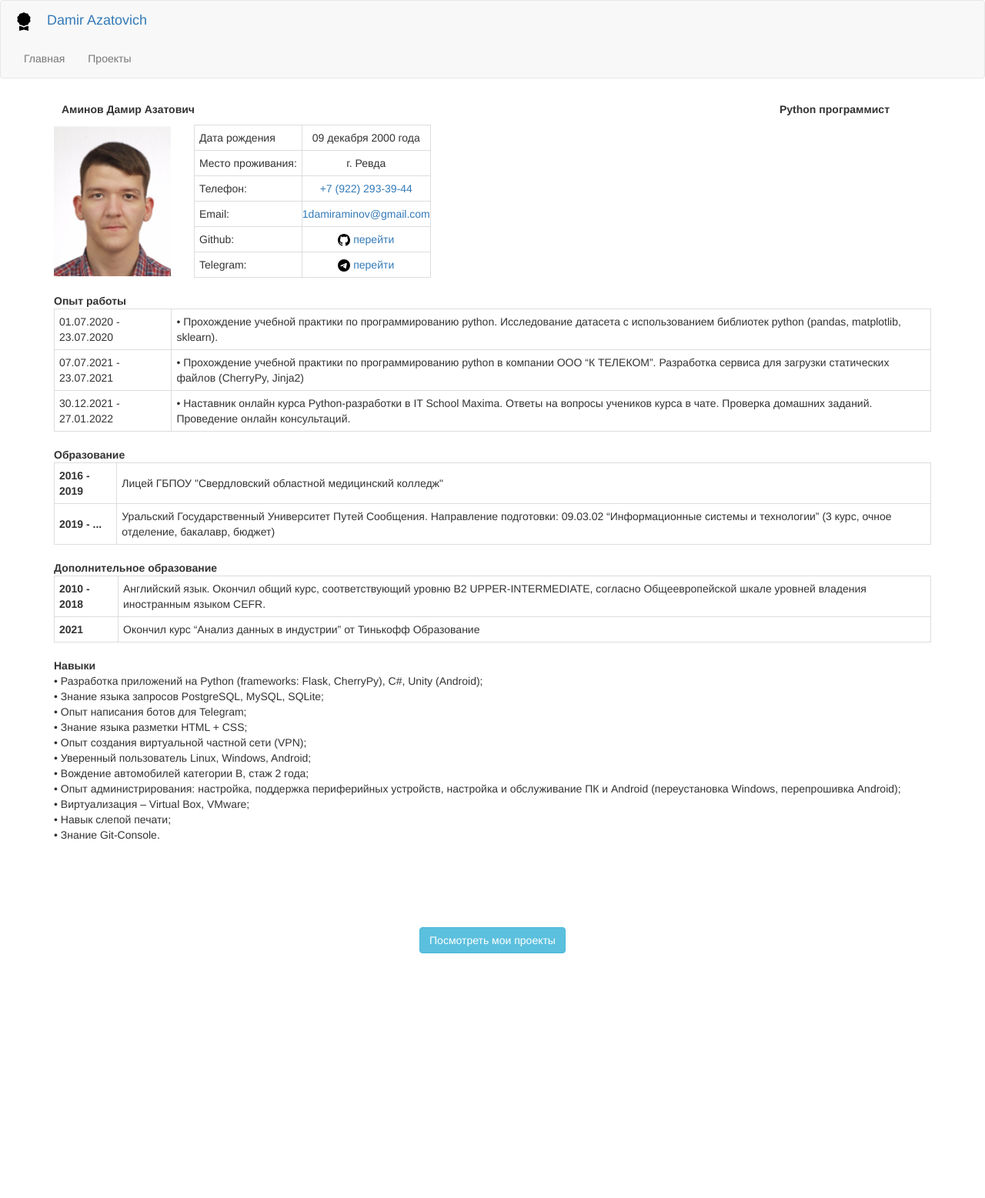
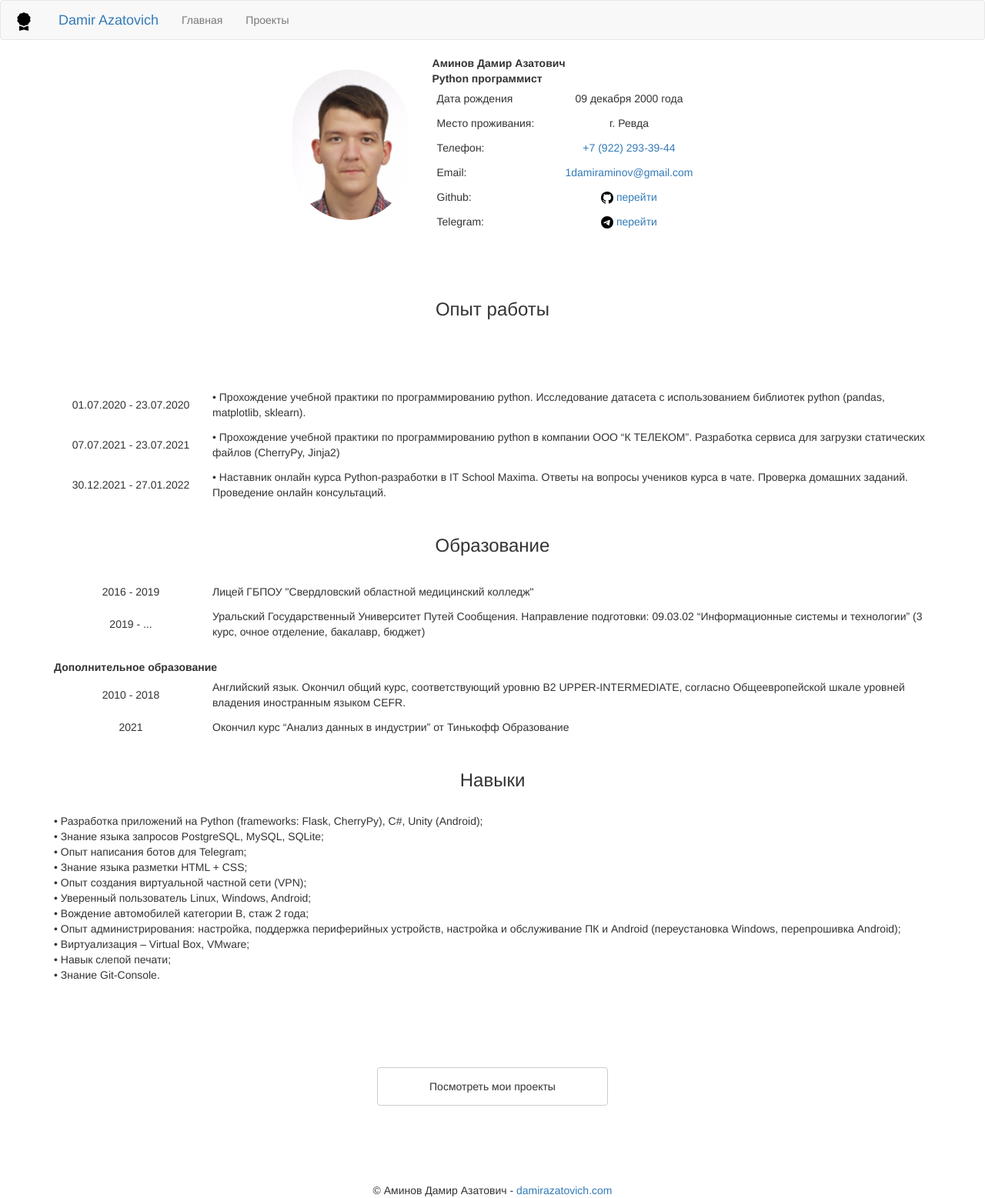
Before and after one commit to damiraminov1/DamirAzatovichSite, a Flask app: page / in a window 1280 px wide. Shown: the whole page at 77% size. Before the commit the page ends 1239 px from the top, so only its background shows below. Run offline with Flask 2, Linux system fonts and the light colour scheme; some libraries are stand-ins or nearby versions.

Commit message:
html files edited

```diff
--- a/app/main/routes.py
+++ b/app/main/routes.py
@@ -5,9 +5,9 @@ from flask import render_template
 @bp.route('/index', methods=['GET', 'POST'])
 @bp.route('/', methods=['GET', 'POST'])
 def index():
-    return render_template('main/index.html')
+    return render_template('main/index.html', title='Главная')
 
 
 @bp.route('/projects', methods=['GET', 'POST'])
 def projects():
-    return render_template('main/projects.html')
+    return render_template('main/projects.html', title='Проекты')
--- a/app/templates/main/base.html
+++ b/app/templates/main/base.html
@@ -1,8 +1,13 @@
 {% extends 'bootstrap/base.html' %}
 
+{% block title %}
+    {{ title }} - Аминов Дамир Азатович
+{% endblock %}
+
+{% block body %}
     {% block navbar %}
         <nav class="navbar navbar-default" style="min-width: 1252px">
-        <div class="container-fluid">
+            <div class="container-fluid, text-right">
                 <div class="navbar-brand" href={{ url_for('main.index') }}>
                     <a href="{{ url_for('main.index') }}">
                         <img src="{{ url_for('static', filename = 'icons/award-fill.svg') }}" alt="" width="30" height="24" class="d-inline-block align-text-top">
@@ -20,7 +25,12 @@
             </div>
         </nav>
     {% endblock %}
-
     {% block content %}
         {% block app_content %}{% endblock %}
     {% endblock %}
+    {% block footer %}
+        <div class="text-center">
+            &copy; Аминов Дамир Азатович - <a href="https://damirazatovich.com">damirazatovich.com</a>
+        </div>
+    {% endblock %}
+{% endblock %}
--- a/app/templates/main/index.html
+++ b/app/templates/main/index.html
@@ -1,17 +1,14 @@
 {% extends 'main/base.html' %}
 
-{% block app_content %}
+{% block content %}
     <div class="container mt-4" style="min-width: 1170px">
-        <table>
-            <tr style="margin-left: 50px">
-                <td style="padding: 10px"><b>Аминов Дамир Азатович</b></td>
-                <td style="padding-left: 750px"><b>Python программист</b></td>
-            </tr>
-        </table>
-        <table>
+        <table style="margin-left: auto; margin-right: auto">
             <tr>
-                <td><img src="{{ url_for('static', filename = 'images/Avatar.jpg') }}" width="115%" height="115%"></td>
-                <td><table class="table-bordered" style="margin-left: 50px">
+                <td><img src="{{ url_for('static', filename = 'images/Avatar.jpg') }}" width="115%" height="115%" style="border-radius: 100px"></td>
+                <td><table style="margin-left: 50px">
+                    <tr>
+                        <td><b>Аминов Дамир Азатович <br> Python программист </b></td>
+                    </tr>
                     <tr>
                         <td style="padding: 6px">Дата рождения</td>
                         <td class="text-center">09 декабря 2000 года</td>
@@ -46,35 +43,39 @@
             </tr>
         </table>
         <br>
-            <b>Опыт работы</b>
+            <div class="text-center" style="margin: 65px">
+                <h3>Опыт работы</h3>
+            </div>
         <br>
-        <table class="table-bordered">
+        <table>
             <tr>
-                <td style="padding: 6px">01.07.2020 - 23.07.2020</td>
+                <td style="padding: 6px; width: 200px" class="text-center">01.07.2020 - 23.07.2020</td>
                 <td style="padding: 6px">&bull; Прохождение учебной практики по программированию python.
                     Исследование датасета с использованием библиотек python (pandas, matplotlib, sklearn).</td>
             </tr>
             <tr>
-                <td style="padding: 6px">07.07.2021 - 23.07.2021</td>
+                <td style="padding: 6px; width: 200px" class="text-center">07.07.2021 - 23.07.2021</td>
                 <td style="padding: 6px">&bull; Прохождение учебной практики по программированию python в компании ООО “К ТЕЛЕКОМ”.
                     Разработка сервиса для загрузки статических файлов (CherryPy, Jinja2)</td>
             </tr>
             <tr>
-                <td style="padding: 6px">30.12.2021 - 27.01.2022</td>
+                <td style="padding: 6px; width: 200px" class="text-center">30.12.2021 - 27.01.2022</td>
                 <td style="padding: 6px">&bull; Наставник онлайн курса Python-разработки в IT School Maxima.
                     Ответы на вопросы учеников курса в чате. Проверка домашних заданий. Проведение онлайн консультаций.</td>
             </tr>
         </table>
         <br>
-            <b>Образование</b>
+            <div class="text-center">
+                <h3>Образование</h3>
+            </div>
         <br>
-        <table class="table-bordered">
+        <table>
             <tr>
-                <td style="padding: 6px"><b>2016 - 2019</b></td>
+                <td style="padding: 6px; width: 200px" class="text-center">2016 - 2019</td>
                 <td style="padding: 6px">Лицей ГБПОУ "Свердловский областной медицинский колледж"</td>
             </tr>
             <tr>
-                <td style="padding: 6px"><b>2019 - ...</b></td>
+                <td style="padding: 6px; width: 200px" class="text-center">2019 - ...</td>
                 <td style="padding: 6px">Уральский Государственный Университет Путей Сообщения.
                     Направление подготовки: 09.03.02 “Информационные системы и технологии”
                     (3 курс, очное отделение, бакалавр, бюджет)</td>
@@ -83,19 +84,21 @@
         <br>
             <b>Дополнительное образование</b>
         <br>
-        <table class="table-bordered">
+        <table>
             <tr>
-                <td style="padding: 6px"><b>2010 - 2018</b></td>
+                <td style="padding: 6px; width: 200px" class="text-center">2010 - 2018</td>
                 <td style="padding: 6px">Английский язык. Окончил общий курс, соответствующий уровню B2 UPPER-INTERMEDIATE,
                     согласно Общеевропейской шкале уровней владения иностранным языком CEFR.</td>
             </tr>
             <tr>
-                <td style="padding: 6px"><b>2021</b></td>
+                <td style="padding: 6px; width: 200px" class="text-center">2021</td>
                 <td style="padding: 6px">Окончил курс “Анализ данных в индустрии” от Тинькофф Образование</td>
             </tr>
         </table>
         <br>
-            <b>Навыки</b>
+            <div class="text-center">
+                <h3>Навыки</h3>
+            </div>
         <br>
         <p>
             &bull; Разработка приложений на Python (frameworks: Flask, CherryPy), C#, Unity (Android); <br>
@@ -113,7 +116,7 @@
         </p>
         <div class="text-center">
             <a href="{{ url_for('main.projects') }}">
-                <button type="button" class="btn btn-info" style="margin: 100px">Посмотреть мои проекты</button>
+                <button type="button" class="btn btn-default" style="margin: 100px; width: 300px; height: 50px">Посмотреть мои проекты</button>
             </a>
         </div>
     </div>
```
Lines whose indentation alone changed are shown as unchanged.
